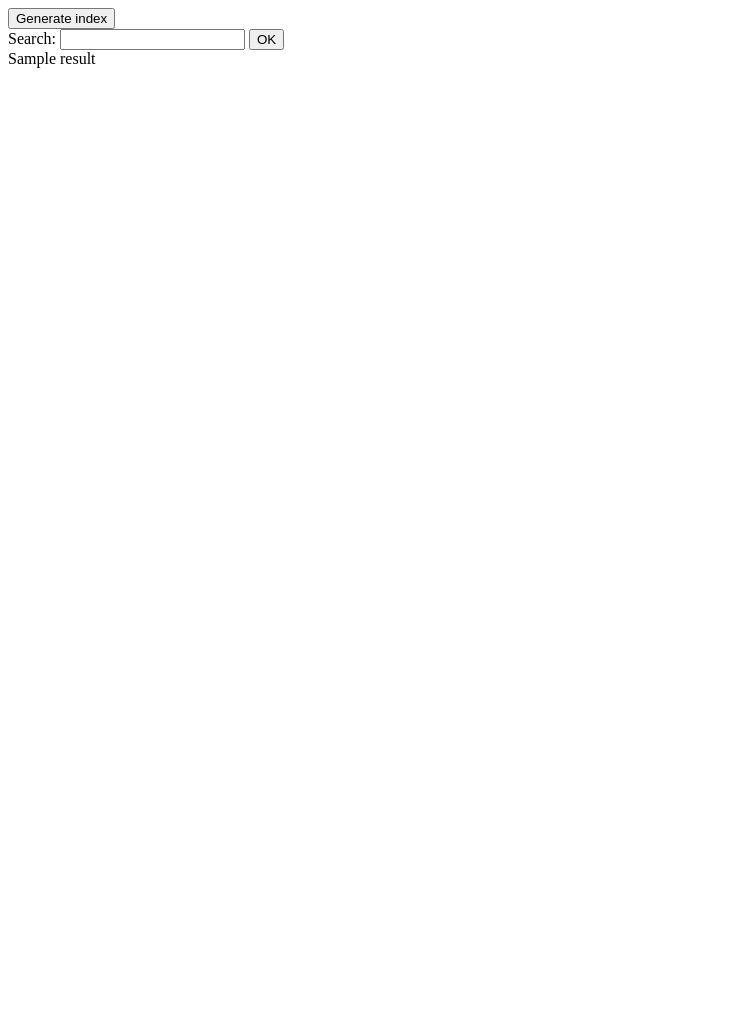
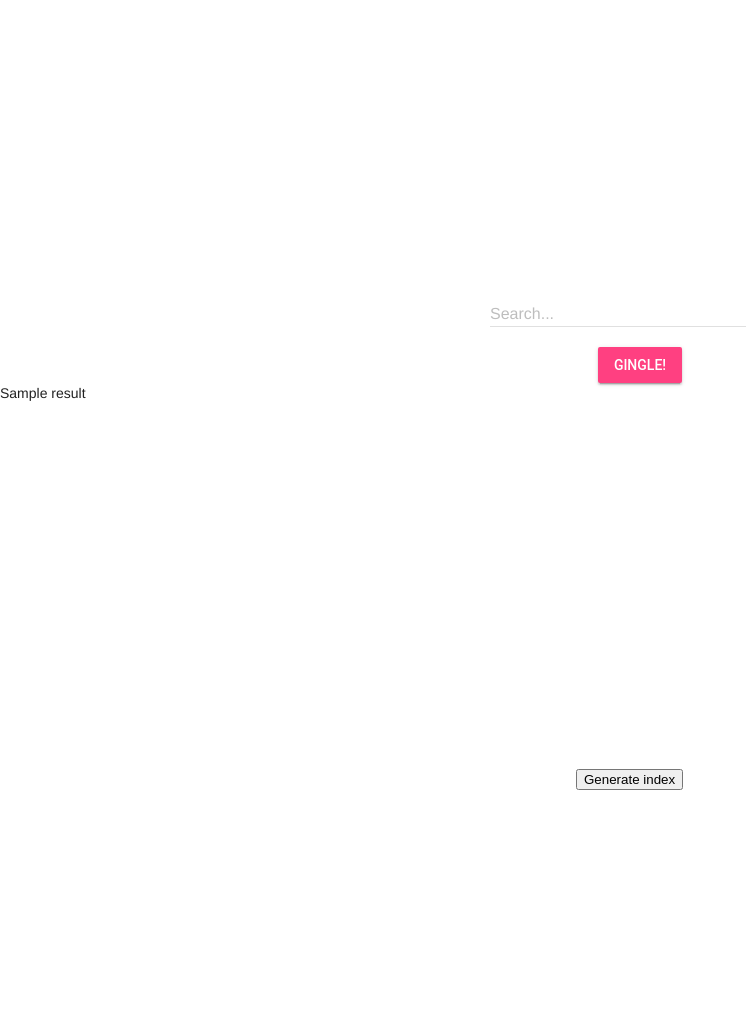
Before and after one commit to WinterNis/pdc1, a Django app: template ihm_pdc1/ihm/templates/search.html in a window 1280 px wide. Shown: the top 1030 px of the page, without its empty margins (0-746 px from the left). Before the commit the page ends 68 px from the top, so only its background shows below. Run offline with Django 3.2, Linux system fonts and the light colour scheme; the template is opened without the code that fills it: most values are stand-ins (such as "Sample title", 1, 10 or a date in 2020); some libraries are stand-ins or nearby versions.

Commit message:
new frontend

```diff
--- a/ihm_pdc1/ihm/templates/search.html
+++ b/ihm_pdc1/ihm/templates/search.html
@@ -1,19 +1,26 @@
+{% load static %}
 <!DOCTYPE html>
 <html>
 <head>
     <meta charset="UTF-8">
     <title>Gingle</title>
+    <link rel="stylesheet" href="https://fonts.googleapis.com/icon?family=Material+Icons">
+    <link rel="stylesheet" href="https://code.getmdl.io/1.2.1/material.indigo-pink.min.css">
+    <link rel="stylesheet" href="{% static 'style.css' %}">
+
+    <script defer src="https://code.getmdl.io/1.2.1/material.min.js"></script>
 </head>
 <body>
+<section>
 
-<form action="/generate" method="post" name="generate">{% csrf_token %}
-    <input type="submit" value="Generate index">
-</form>
-
-<form action="/search" method="post" name="search">{% csrf_token %}
-    <label for="search">Search: </label>
-    <input id="search" type="text" name="search"/>
-    <input type="submit" value="OK">
+    <form action="/search" method="post" class="search_form">{% csrf_token %}
+        <div class="mdl-textfield mdl-js-textfield">
+            <label class="mdl-textfield__label" for="search">Search...</label>
+            <input class="mdl-textfield__input" type="text" id="search" name="search">
+        </div>
+        <button class="mdl-button mdl-js-button mdl-button--raised mdl-button--accent">
+            Gingle!
+        </button>
     </form>
 
     {% if generated %}
@@ -24,5 +31,9 @@
     {{ result }}
     {% endif %}
 
+    <form action="/generate" method="post" name="generate" class="generate">{% csrf_token %}
+        <input type="submit" value="Generate index">
+    </form>
+</section>
 </body>
 </html>
--- a/ihm_pdc1/ihm_pdc1/settings.py
+++ b/ihm_pdc1/ihm_pdc1/settings.py
@@ -122,3 +122,9 @@ USE_TZ = True
 # https://docs.djangoproject.com/en/1.10/howto/static-files/
 
 STATIC_URL = '/static/'
+
+STATIC_ROOT = ''
+
+STATICFILES_DIRS = [
+    os.path.join(BASE_DIR, "static"),
+]
--- /dev/null
+++ b/ihm_pdc1/static/style.css
@@ -0,0 +1,14 @@
+.search_form {
+    margin: auto;
+    margin-top: 35vh;
+    width: 300px;
+    text-align: center;
+    z-index:1;
+}
+
+.generate{
+    width: 300px;
+    position: absolute;
+    bottom: 10px;
+    left: 45vw;
+}
```
Also changed, not shown: ihm_pdc1/static/images/library.jpg (added), ihm_pdc1/static/images/logo.png (added). Lines whose indentation alone changed are shown as unchanged.
